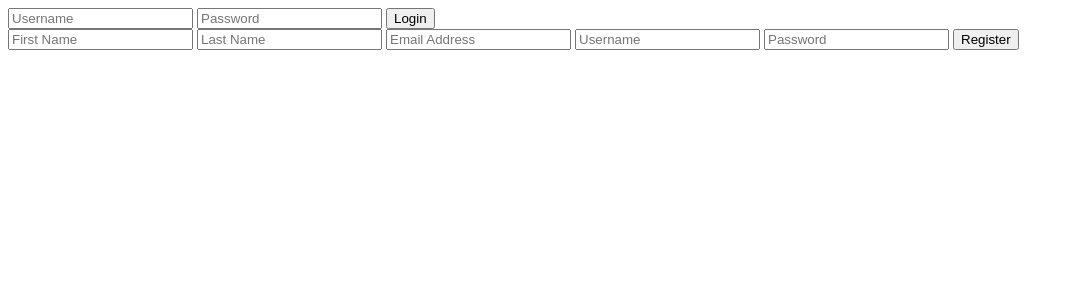
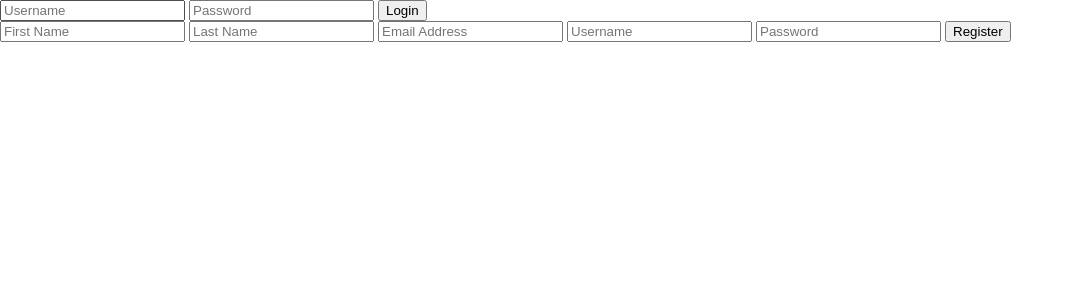
Before and after one commit to Ashures/ashures-shop-svelte, a SvelteKit app: page / in a window 1280 px wide. Shown: the top 300 px of the page, without its empty margins (0-1082 px from the left). Built offline with nearby package versions, Linux system fonts and the light colour scheme.

Commit message:
Added main setup styles to main.css

```diff
--- a/static/css/main.css
+++ b/static/css/main.css
@@ -0,0 +1,3 @@
+/* --- Page Setup --- */
+* { box-sizing: border-box; }
+body { margin: 0; }
```
